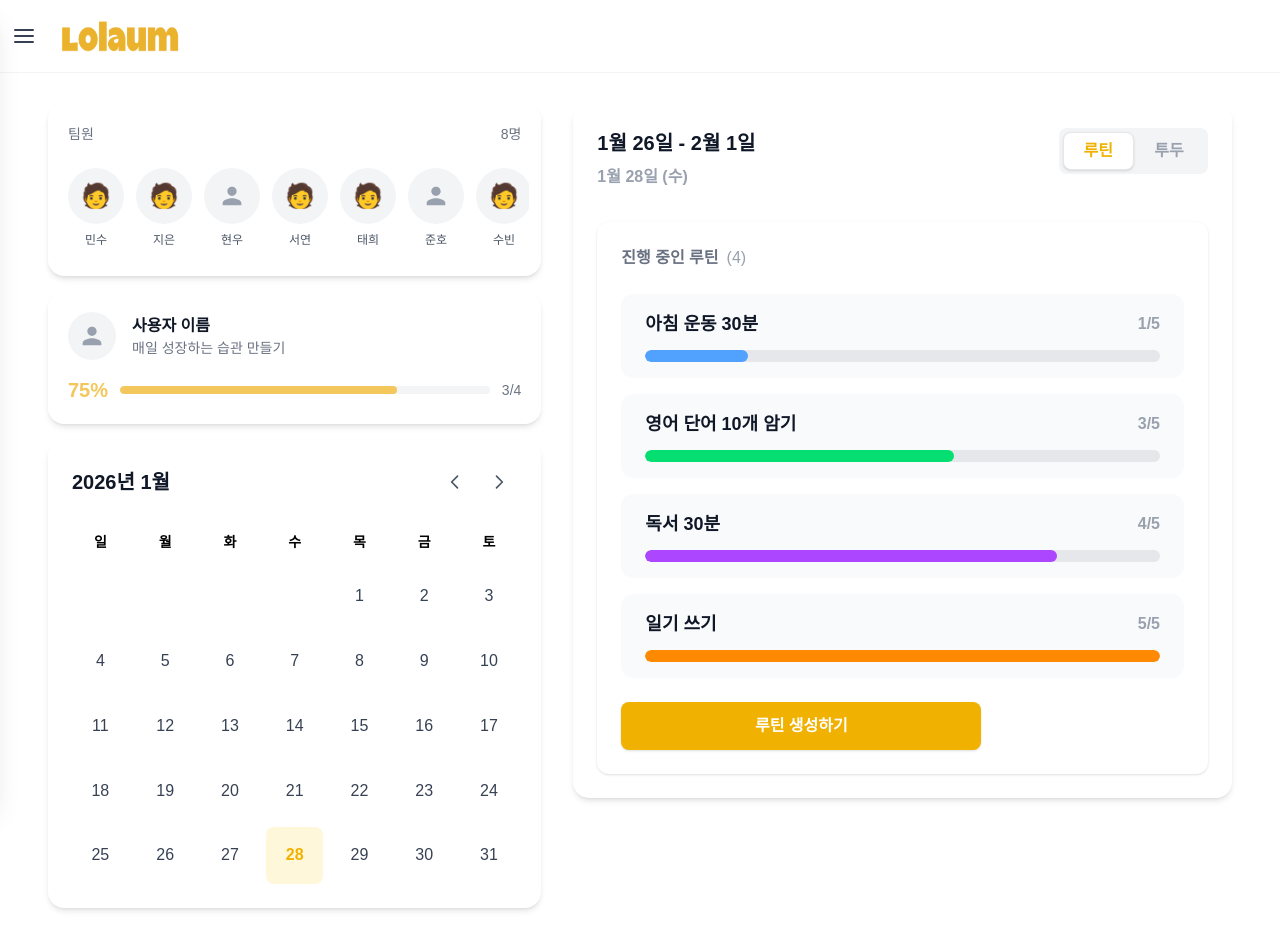
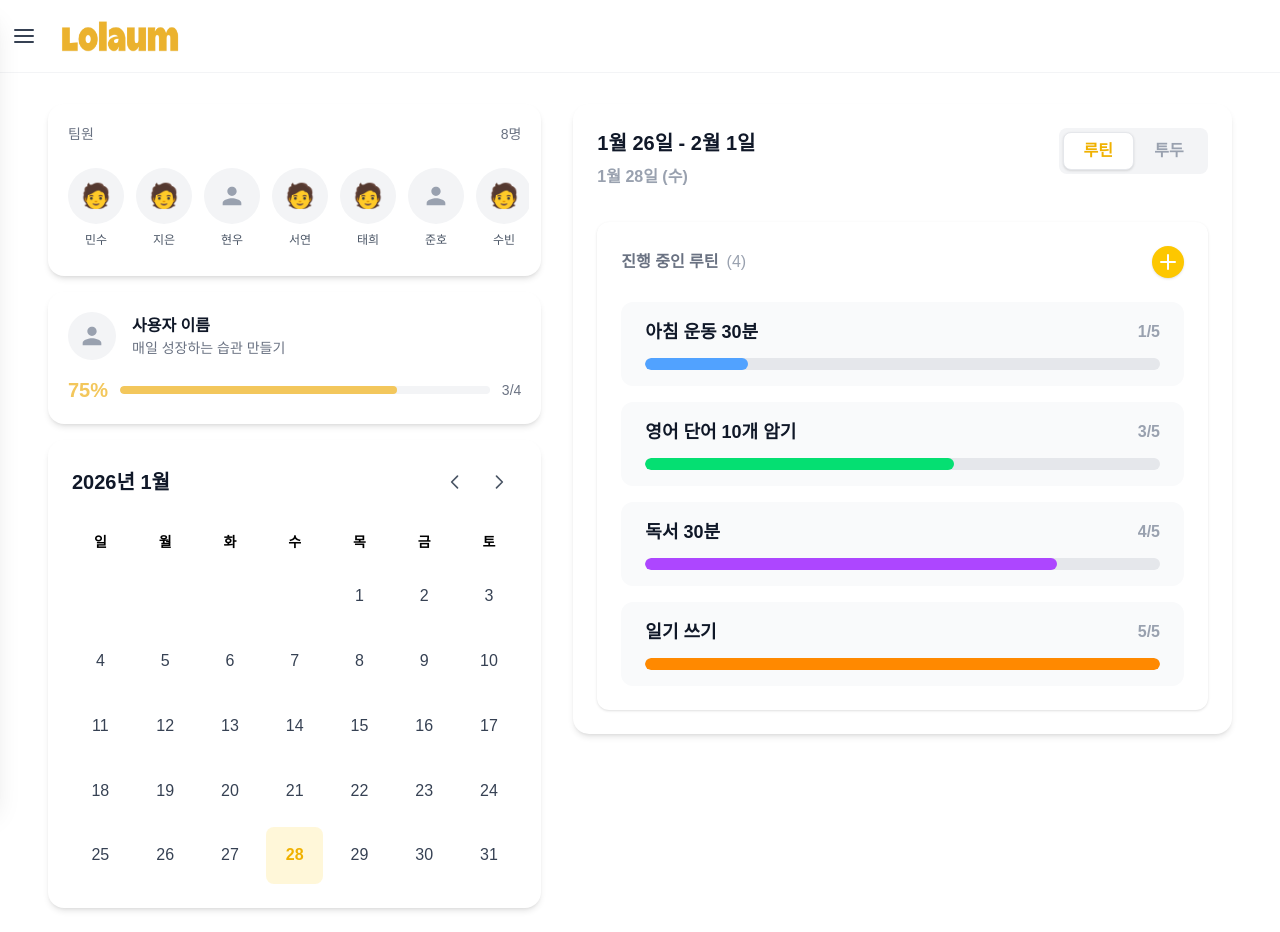
Before and after one commit to Lolaum/Lolaum, a Next.js app: page /home in a window 1280 px wide. Built offline with nearby package versions, Linux system fonts and the light colour scheme.

Commit message:
Feat/home: 루틴 추가 버튼 이동

```diff
--- a/src/components/Home/Todo/RoutineList.tsx
+++ b/src/components/Home/Todo/RoutineList.tsx
@@ -3,6 +3,7 @@ import React, { useState } from "react";
 import routine_mock from "@/mock/routinemock";
 import GenerateRoutine from "./GenerateRoutine";
 import { PROGRESS_COLORS } from "@/constants/constant";
+import { Plus, X } from "lucide-react";
 
 interface RoutineListProps {
   selectedDate: Date;
@@ -42,7 +43,8 @@ export default function RoutineList({
   return (
     <div className="bg-white rounded-xl shadow p-6">
       {/* 진행중 루틴 헤더 */}
-      <div className="mb-6">
+      <div className="mb-6 flex items-center justify-between">
+        <div>
           <span className="text-base font-semibold text-gray-500">
             진행 중인 루틴
           </span>
@@ -50,6 +52,18 @@ export default function RoutineList({
             ({filteredRoutines.length})
           </span>
         </div>
+        <button
+          onClick={() => setShowGenerateRoutine(!showGenerateRoutine)}
+          className="w-8 h-8 rounded-full bg-yellow-400 text-white font-bold text-xl hover:bg-yellow-600 transition-colors flex items-center justify-center shadow"
+        >
+          {showGenerateRoutine ? <X /> : <Plus />}
+        </button>
+      </div>
+
+      {/* 루틴 생성 폼 */}
+      {showGenerateRoutine && (
+        <GenerateRoutine onClose={() => setShowGenerateRoutine(false)} />
+      )}
 
       {/* 루틴 리스트 */}
       <ul className="space-y-4">
@@ -83,16 +97,6 @@ export default function RoutineList({
           );
         })}
       </ul>
-      {/* 루틴 생성 폼 */}
-      {showGenerateRoutine && (
-        <GenerateRoutine onClose={() => setShowGenerateRoutine(false)} />
-      )}
-      <button
-        onClick={() => setShowGenerateRoutine(true)}
-        className="w-90 mt-6 rounded-lg bg-yellow-500 px-6 py-3 text-base font-bold text-white shadow hover:bg-yellow-500 transition-colors"
-      >
-        루틴 생성하기
-      </button>
     </div>
   );
 }
```
Lines whose indentation alone changed are shown as unchanged.
